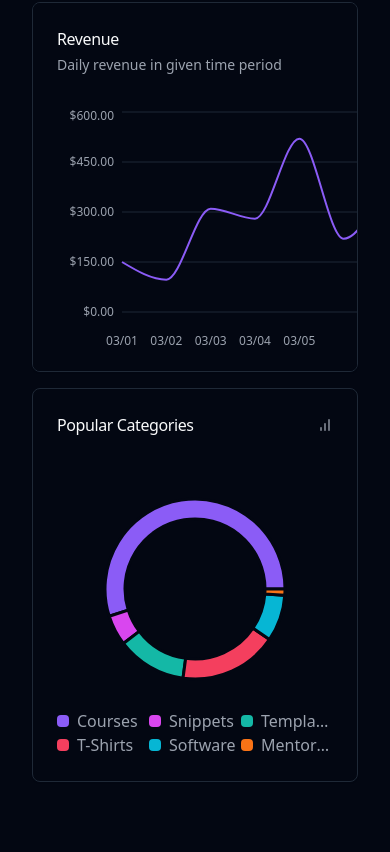
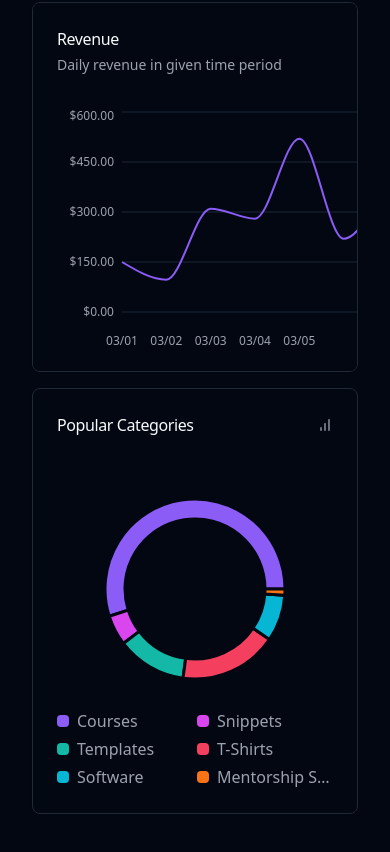
Before and after one commit to conniepaula/entrepreneur-dashboard, a React (Vite) app: page / in a window 390 px wide. Shown: the part 739-1591 px from the top of the page. Before the commit the page ends 1569 px from the top, so only its background shows below. Built offline with nearby package versions, Linux system fonts and the light colour scheme.

Commit message:
chore: improve mobile responsiveness of popular categories chart

```diff
--- a/src/pages/app/dashboard/popular-categories-chart.tsx
+++ b/src/pages/app/dashboard/popular-categories-chart.tsx
@@ -64,7 +64,7 @@ export function PopularCategoriesChart() {
             </Pie>
           </PieChart>
         </ResponsiveContainer>
-        <div className="grid grid-cols-3">
+        <div className="grid grid-cols-2 items-center gap-1 md:grid-cols-3">
           {data.map((item, i) => (
             <div key={item.category} className="flex items-center gap-2">
               <span
```
